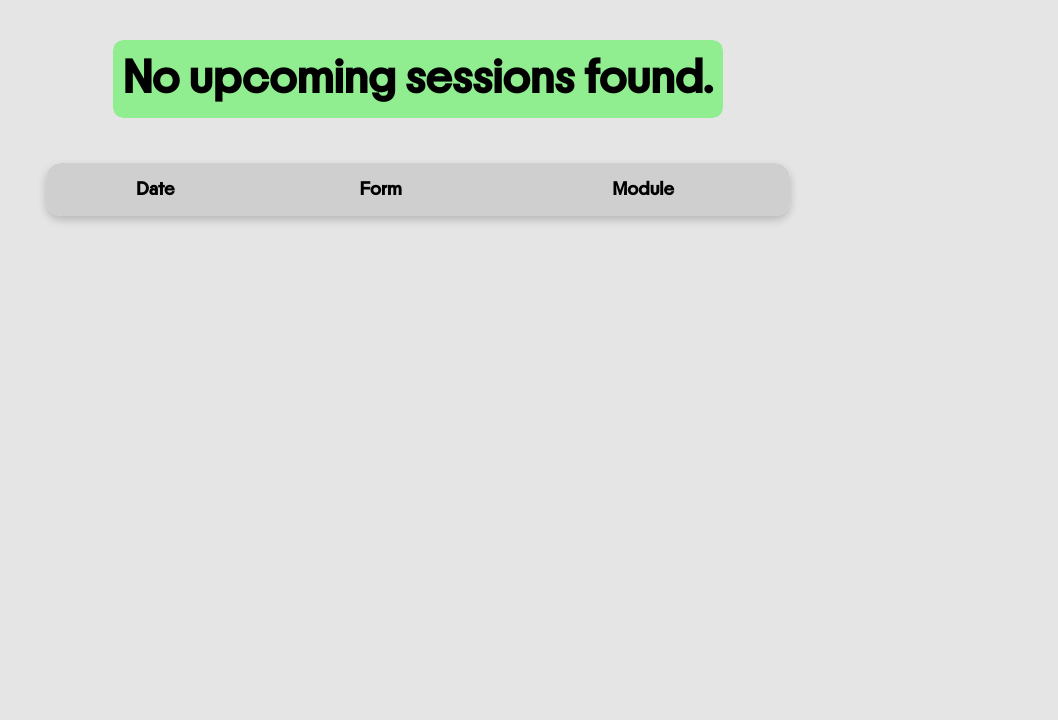
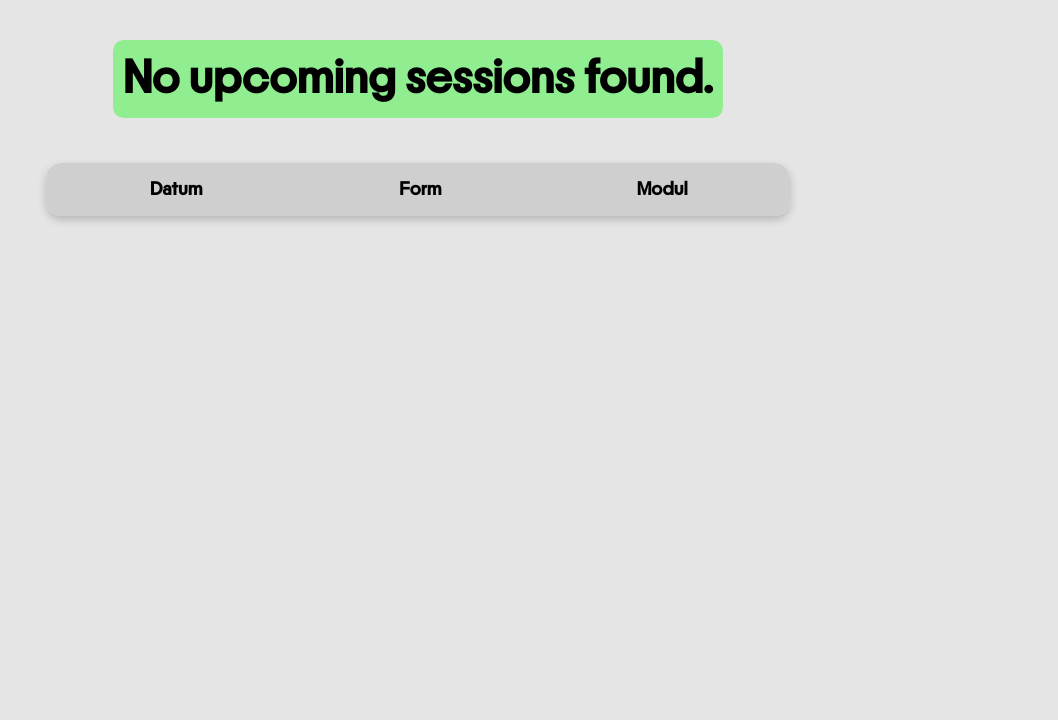
Before and after one commit to reazndev/Habenwirmorgenopl.info, a plain HTML site: page index.html in a window 1280 px wide. Shown: the top 720 px of the page, without its empty margins (222-1280 px from the left). Drawn offline with Linux system fonts and the light colour scheme; no server answers.

Commit message:
Update index.html

```diff
--- a/index.html
+++ b/index.html
@@ -12,9 +12,9 @@
     <table id="timetable">
       <thead>
         <tr>
-          <th>Date</th>
+          <th>Datum</th>
           <th>Form</th>
-          <th>Module</th>
+          <th>Modul</th>
         </tr>
       </thead>
       <tbody></tbody>
```
